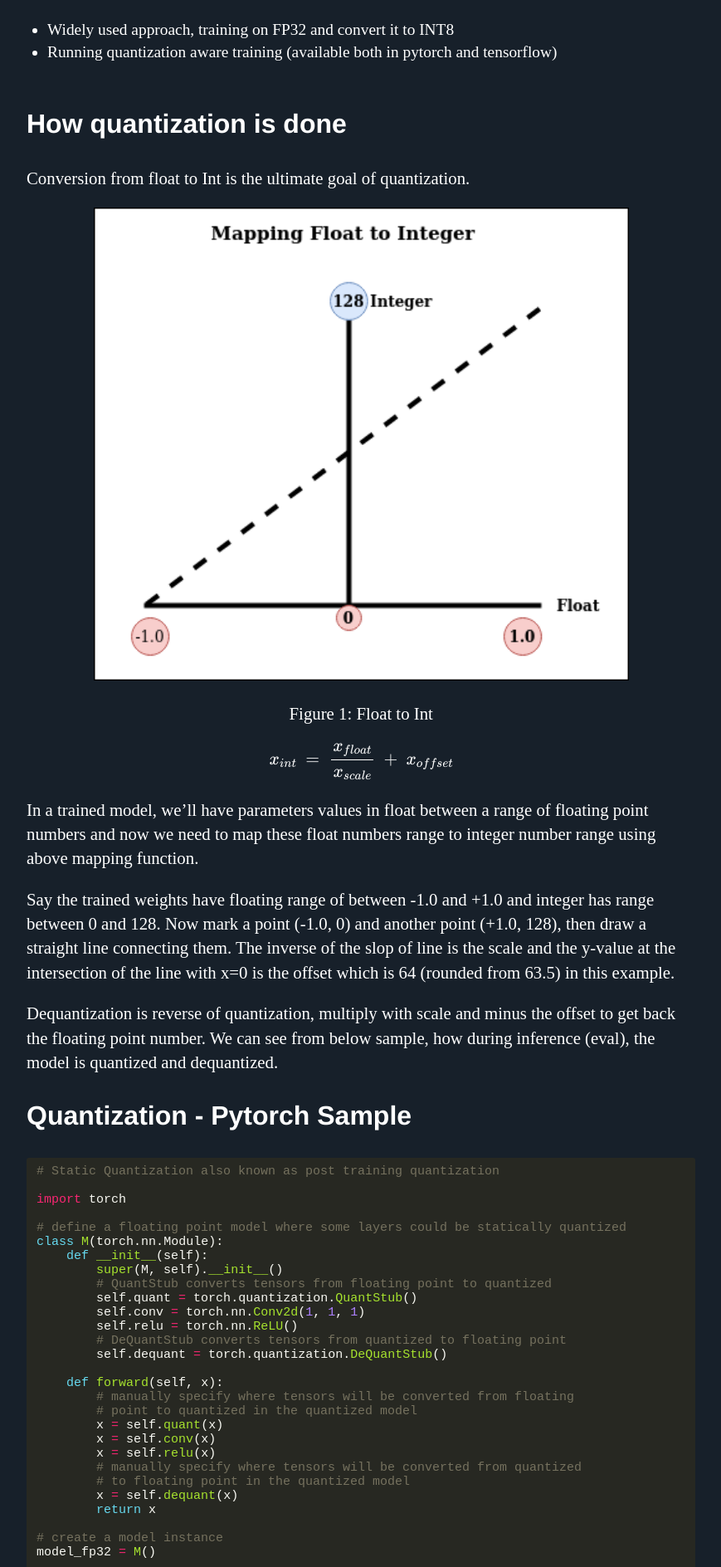
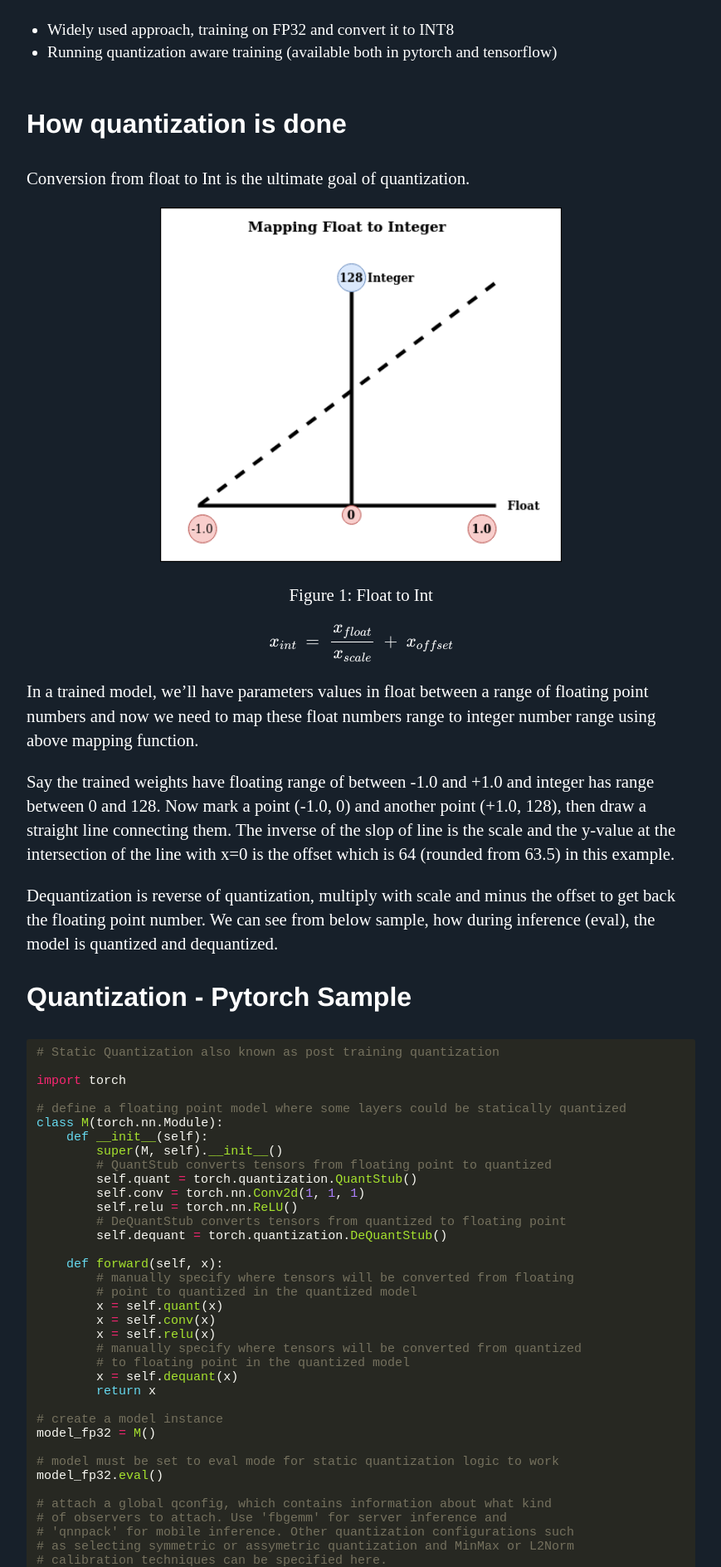
Before and after one commit to Mayurji/mayurji.github.io, a Jekyll site: the page built from _deep-learning/Quantization.md, in a window 1280 px wide. Shown: the part 1890-3778 px from the top of the page at 83% size, without its empty margins (160-1029 px from the left). Built offline with Jekyll 4.4.1, drawn with Linux system fonts in a browser that asks for light colours; formulas are drawn with MathJax 3; comment, search, counter and statistics services are not loaded.

Commit message:
Update Quantization.md

```diff
--- a/_deep-learning/Quantization.md
+++ b/_deep-learning/Quantization.md
@@ -43,7 +43,7 @@ Deploying memory intensive large deep models has a great downside if you're plan
 Conversion from float to Int is the ultimate goal of quantization.
 
 <center>
-<img src="{{site.url}}/assets/images/mixedPrecisionTraining/float_to_int.png" style="zoom: 5%; background-color:#DCDCDC;"  width="80%" height=auto/><br>
+<img src="{{site.url}}/assets/images/mixedPrecisionTraining/float_to_int.png" style="zoom: 5%; background-color:#DCDCDC;"  width="60%" height=auto/><br>
 <p>Figure 1: Float to Int</p>
 </center>
 
@@ -143,5 +143,4 @@ We have just scratched the surface of quantization, it is a wide topic with diff
 **Reference and more reading material**
 
 * [Math behind Quantization](https://leimao.github.io/article/Neural-Networks-Quantization/)
-
 * [Pytorch Quantization](https://pytorch.org/docs/stable/quantization.html)
```
